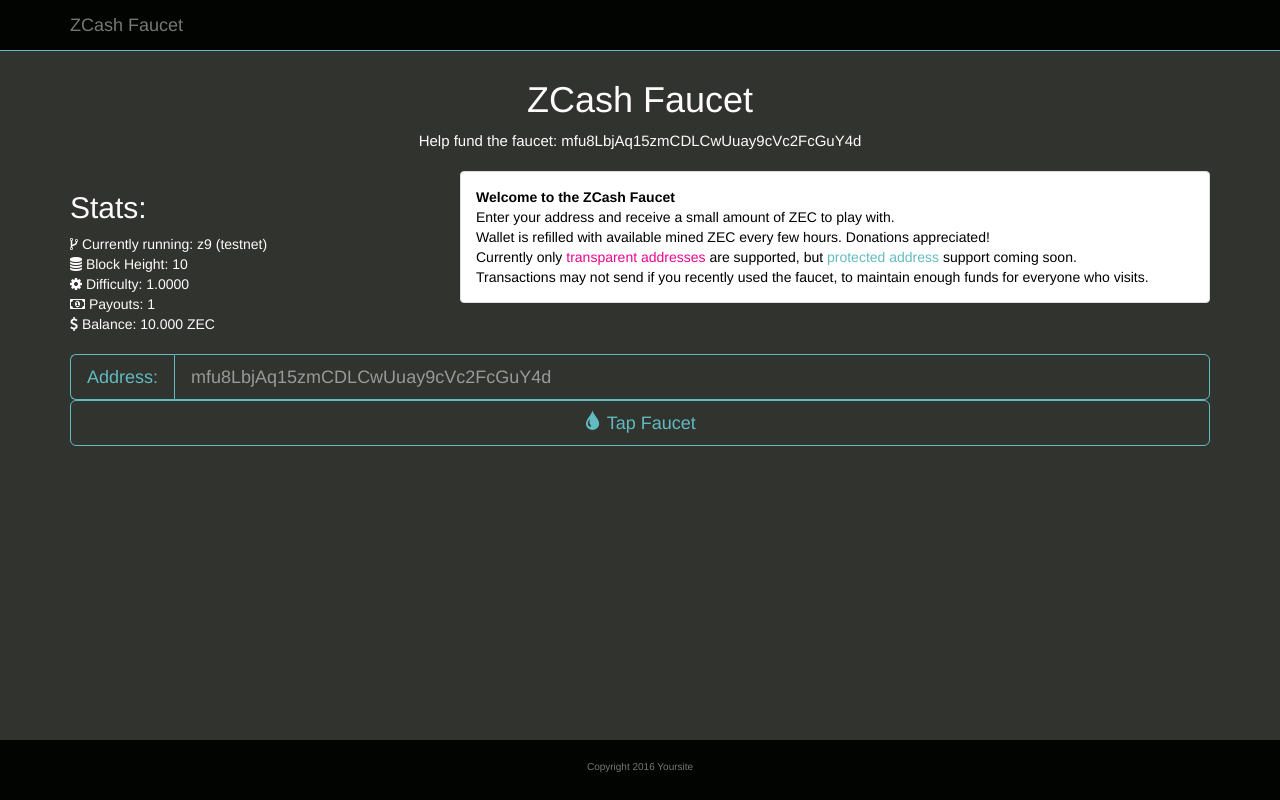
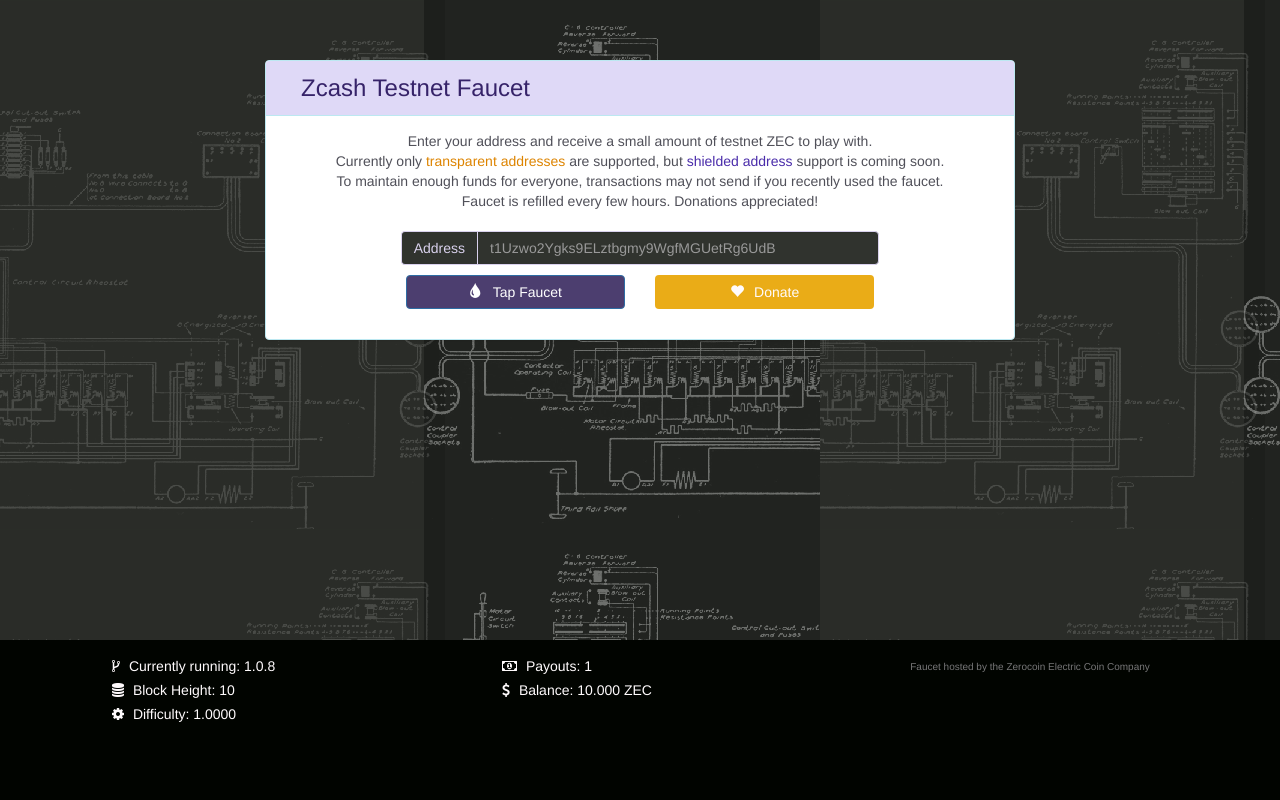
Before and after one commit to 5a1t/zfaucet, a Django app: page / in a window 1280 px wide. Run offline with Django 3.2, Linux system fonts and the light colour scheme; tables that the repository leaves empty hold one stand-in row (values such as "Sample post"); some libraries are stand-ins or nearby versions.

Commit message:
Redesign UI

```diff
--- a/faucet/static/styles/bootstrap-custom.css
+++ b/faucet/static/styles/bootstrap-custom.css
@@ -9,6 +9,56 @@
   margin-bottom: 60px;
   background-color: #30332e;
   color: #fffbfc;
+  background-image: url("/static/images/blueprint.png");
+}
+
+.panel-info > .panel-heading {
+  background-color: #dfd9f7;
+  color: rgb(54, 35, 105);
+}
+
+.panel-text p {
+  color: #505059;
+}
+
+.panel-body {
+  text-align: center;
+}
+
+.form-horizontal .input-group {
+  margin: auto;
+  margin-top: 20px;
+}
+
+.buttons {
+  margin-top: 10px;
+}
+
+.input-group-addon {
+  color: rgb(217, 209, 237) !important;
+  border-color: rgb(217, 209, 237) !important;
+}
+
+.form-control {
+  border-color: rgb(217, 209, 237) !important;
+}
+
+.form-group .glyphicon {
+  padding-right: 10px;
+}
+
+#submitButton {
+  background-color: rgb(76, 62, 111);
+}
+
+#donateButton {
+  background-color: rgb(234, 172, 23);
+}
+
+.modal-title {
+  display: inline;
+  color: rgb(72, 40, 153);
+  font-size: 18px;
 }
 
 .navbar {
@@ -26,6 +76,11 @@
 	border-color: #62bbc1;
 
 
+}
+
+.panel-title {
+  font-size: 24px;
+  margin-left: 20px;
 }
 
 .form-control {
@@ -52,12 +107,23 @@
 
 
 .footer {
-  position: absolute;
+  position: fixed;
   bottom: 0;
   width: 100%;
   /* Set the fixed height of the footer here */
-  height: 60px;
+  height: 20%;
   background-color: #010400;
+}
+
+.footer ul li {
+  list-style: none;
+  padding: 2px;
+}
+.footer .fa {
+  padding-right: 5px;
+}
+.footer .stats {
+  margin-top: 1em;
 }
 
 body > .container {
@@ -77,9 +143,9 @@
 }
 
 .taddress {
-  color: #ec058e;
+  color: #dd8400;
 }
 
 .zaddress {
-  color: #62bbc1;
+  color: #4a2caa;
 }
--- a/faucet/templates/faucet/base.html
+++ b/faucet/templates/faucet/base.html
@@ -16,7 +16,8 @@
 </head>
 
 <body>
-	        {% include 'faucet/header.html' %}
+
+		{% include 'faucet/modal.html' %}
 
 		<div class="container">
 			{% block content %}
--- a/faucet/templates/faucet/faucet.html
+++ b/faucet/templates/faucet/faucet.html
@@ -6,6 +6,7 @@
 
 {% block extend-js %} {% endblock %}
 
+{% include 'faucet/modal.html' %}
 
 {% block content %}
 
@@ -16,46 +17,50 @@
 	{% endif %}
 
 
+
  	<div class="row">
-		<div class="col-xs-12">
-			<h1 style="text-align:center"> ZCash Faucet </h1>
-			<div style="text-align:center;font-size:1.5rem">Help fund the faucet: mfu8LbjAq15zmCDLCwUuay9cVc2FcGuY4d</div></br>
+		<div class="mainbox col-md-8 col-md-offset-2 col-sm-8 col-sm-offset-2 faucetbox">
+			<div class="panel panel-info">
+					<div class="panel-heading">
+					<div class="panel-title">
+						Zcash Testnet Faucet
+					</div>
+				</div>
+
+					<div class="panel-body">
+						<div class="panel-text">
+							<p>
+								Enter your address and receive a small amount of testnet ZEC to play with.<br>
+								Currently only <span class="taddress">transparent addresses</span> are supported, but <span class="zaddress">shielded address</span> support is coming soon.</br>
+								To maintain enough funds for everyone, transactions may not send if you recently used the faucet.</br>
+								Faucet is refilled every few hours.  Donations appreciated!</br>
+							</p>
+						</div>
+						<form class="form-horizontal" method="post" action="/">
+							{% csrf_token %}
+							<div class="input-group col-md-8">
+								<span class="input-group-addon">Address</span>
+								<input class="form-control" placeholder="t1Uzwo2Ygks9ELztbgmy9WgfMGUetRg6UdB" name="address" maxlength="34" type="text"/>
+							</div>
+
+							<div class="form-group buttons">
+								<div class="col-md-4 col-md-offset-2">
+									<button id="submitButton" class="btn btn-block btn-primary" action="submit"><span class="glyphicon glyphicon-tint"></span>Tap Faucet</button>
+								</div>
+								<div class="col-md-4">
+									<button id="donateButton" type="button" data-toggle="modal" data-target="#donateModal" class="btn btn-block" ><span class="glyphicon glyphicon-heart"></span>Donate</button>
+								</div>
+							</div>
+						</form>
+					</div>
+			</div>
 		</div>
-		<div class="col-xs-4">
-			<h2>Stats:</h2>
-			<i class="fa fa-code-fork" aria-hidden="true"></i>&nbsp;Currently running: z9 (testnet) </br>
-			<i class="fa fa-database" aria-hidden="true"></i>&nbsp;Block Height: {{ height }} </br>
-			<i class="fa fa-cog" aria-hidden="true"></i>&nbsp;Difficulty: {{ difficulty | floatformat:4 }} </br>
-			<i class="fa fa-money" aria-hidden="true"></i>&nbsp;Payouts: {{ payouts }} </br>
-			<i class="fa fa-usd" aria-hidden="true"></i>&nbsp;Balance: {{ balance | floatformat:3}} ZEC </br>
-		</div>
-		<div class="col-xs-8">
-
-			<div class="panel panel-default">
-			  <div class="panel-body" style="color:black">
-				<b>Welcome to the ZCash Faucet</b></br>
-				Enter your address and receive a small amount of ZEC to play with.<br>
-				Wallet is refilled with available mined ZEC every few hours.  Donations appreciated!</br>
-				Currently only <span class="taddress">transparent addresses</span> are supported, but <span class="zaddress">protected address</span> support coming soon.</br>
-				Transactions may not send if you recently used the faucet, to maintain enough funds for everyone who visits.</br>
-			  </div>
-			</div>
 
 		</div>
 
 	</div>
 	</br>
 
-	<form action="/" method="post">
-		{% csrf_token %}
-		<div class="input-group input-group-lg">
-		  <span class="input-group-addon" id="sizing-addon1">Address:</span>
-		  <input type="text" name="address" class="form-control" placeholder="mfu8LbjAq15zmCDLCwUuay9cVc2FcGuY4d" aria-describedby="sizing-addon1" maxlength="34">
-		</div>
-
-		<button class="btn btn-block btn-lg btn-default" action="submit" ><span class="glyphicon glyphicon-tint"></span> Tap Faucet</button>
-	</form>
-
 	</br>
 
 
--- a/faucet/templates/faucet/footer.html
+++ b/faucet/templates/faucet/footer.html
@@ -1,5 +1,32 @@
     <footer class="footer">
       <div class="container">
-        <p class="text-muted" style="text-align:center;font-size:1rem">Copyright 2016 Yoursite</p>
+        <div class="row">
+          <div class="stats col-md-4 pull-left">
+            <ul>
+              <li>
+                <i class="fa fa-code-fork" aria-hidden="true"></i>&nbsp;Currently running: 1.0.8
+              </li>
+              <li>
+                <i class="fa fa-database" aria-hidden="true"></i>&nbsp;Block Height: {{ height }}
+              </li>
+              <li>
+                <i class="fa fa-cog" aria-hidden="true"></i>&nbsp;Difficulty: {{ difficulty | floatformat:4 }}
+              </li>
+            </ul>
+          </div>
+          <div class="stats col-md-4 pull-left">
+            <ul>
+              <li>
+                <i class="fa fa-money" aria-hidden="true"></i>&nbsp;Payouts: {{ payouts }}
+              </li>
+              <li>
+                <i class="fa fa-usd" aria-hidden="true"></i>&nbsp;Balance: {{ balance | floatformat:3}} ZEC
+              </li>
+            </ul>
+          </div>
+          <div class="col-md-4">
+            <p class="text-muted" style="text-align:center;font-size:1rem">Faucet hosted by the Zerocoin Electric Coin Company</p>
+          </div>
+        </div>
       </div>
     </footer>
--- /dev/null
+++ b/faucet/templates/faucet/modal.html
@@ -0,0 +1,17 @@
+<div class="modal fade" id="donateModal" role="dialog" style="color: black;">
+  <div class="modal-dialog" role="document">
+    <div class="modal-content">
+      <div class="modal-header">
+        <h5 class="modal-title">Help fund the faucet!</h5>
+        <button type="button" class="close" data-dismiss="modal" aria-label="Close">
+          <span aria-hidden="true">&times;</span>
+        </button>
+      </div>
+      <div class="modal-body">
+        <p>
+          mfu8LbjAq15zmCDLCwUuay9cVc2FcGuY4d
+        </p>
+      </div>
+    </div>
+  </div>
+</div>
```
Also changed, not shown: faucet/static/images/blueprint.png (added).
